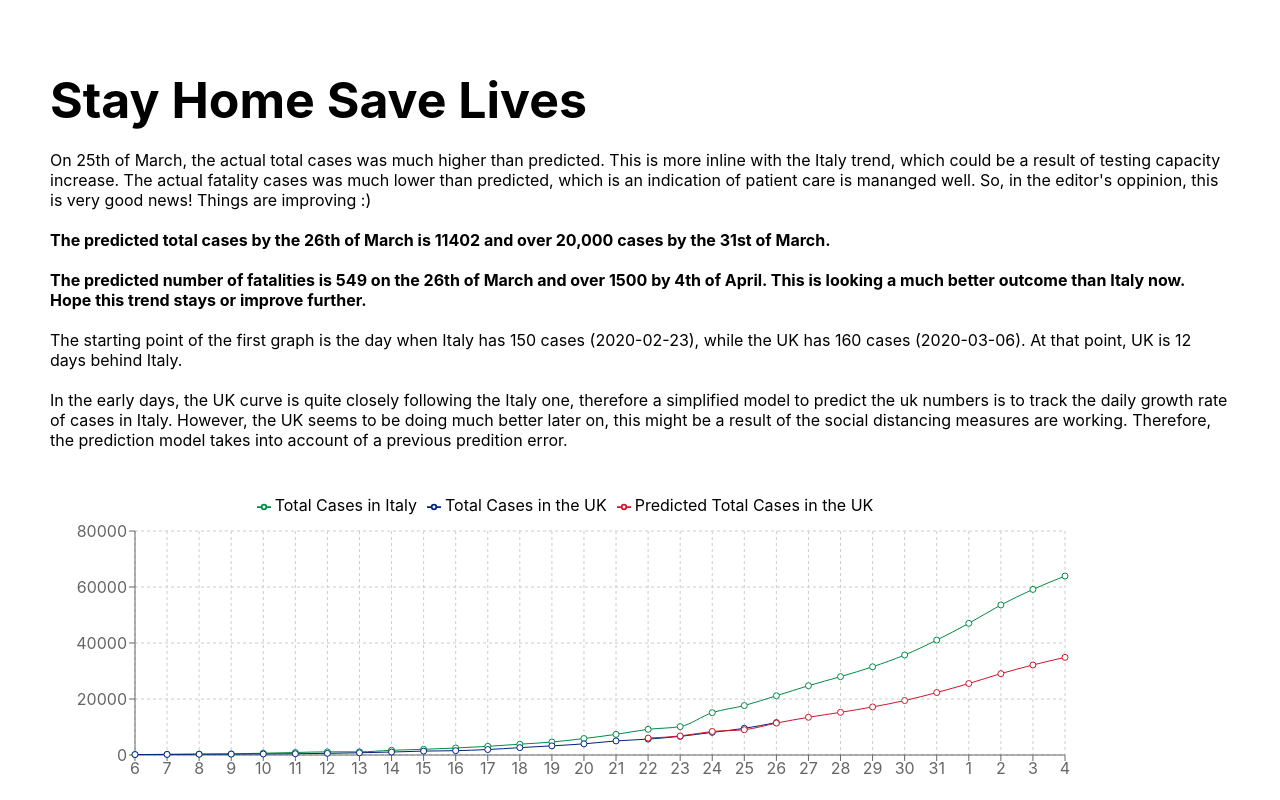
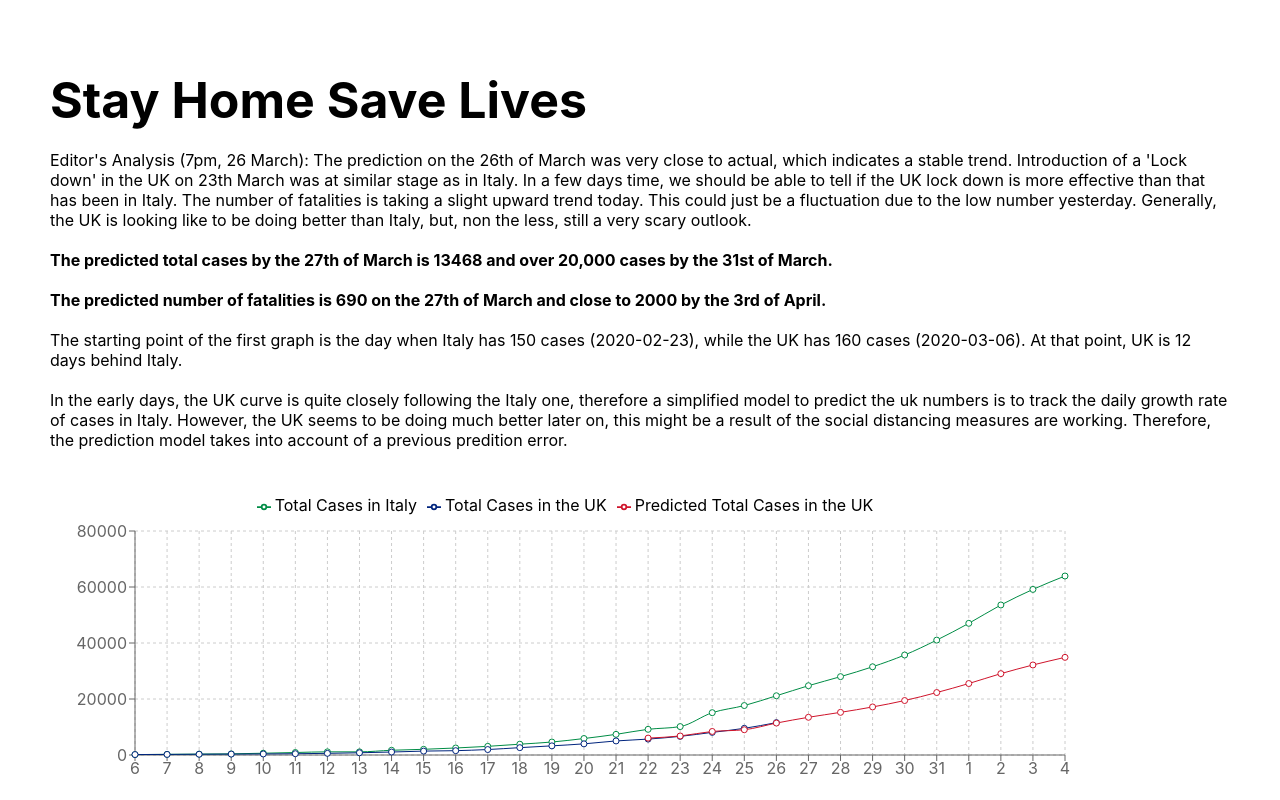
Before and after one commit to linamm/coronachart, a React (Create React App) app in the folder coronachart/: page / in a window 1280 px wide. Shown: the top 800 px of the page. Built offline with nearby package versions, Linux system fonts and the light colour scheme.

Commit message:
update analysis on the 26th march

```diff
--- a/coronachart/src/App.js
+++ b/coronachart/src/App.js
@@ -41,15 +41,16 @@ const styles = {
       </div>
 
       <div style={styles.paragraph}>
-          On 25th of March, the actual total cases was much higher than predicted. This is more inline with the Italy trend, which could be a result of testing capacity increase. The actual fatality cases was much lower than predicted, which is an indication of patient care is mananged well. So, in the editor's oppinion, this is very good news! Things are improving :)
+        Editor's Analysis (7pm, 26 March):
+          The prediction on the 26th of March was very close to actual, which indicates a stable trend. Introduction of a 'Lock down' in the UK on 23th March was at similar stage as in Italy. In a few days time, we should be able to tell if the UK lock down is more effective than that has been in Italy. The number of fatalities is taking a slight upward trend today. This could just be a fluctuation due to the low number yesterday. Generally, the UK is looking like to be doing better than Italy, but, non the less, still a very scary outlook.
       </div>
 
       <div style={styles.paragraph}>
-          <b>The predicted total cases by the 26th of March is 11402 and over 20,000 cases by the 31st of March.</b>
+          <b>The predicted total cases by the 27th of March is 13468 and over 20,000 cases by the 31st of March.</b>
       </div>
      <div style={styles.paragraph}>
       <b>
-      The predicted number of fatalities is 549 on the 26th of March and over 1500 by 4th of April. This is looking a much better outcome than Italy now. Hope this trend stays or improve further.
+      The predicted number of fatalities is 690 on the 27th of March and close to 2000 by the 3rd of April.
         </b>
       </div>
         <div style={styles.paragraph}>
--- /dev/null
+++ b/coronachart/src/Comments.js
@@ -0,0 +1,4 @@
+Comments = {
+  March25th:
+    " On 25th of March, the actual total cases was much higher than predicted. This is more inline with the Italy trend, which could be a result of testing capacity increase. The actual fatality cases was much lower than predicted, which is an indication of patient care is mananged well. So, in the editor's oppinion, this is very good news! Things are improving :)"
+}
```
